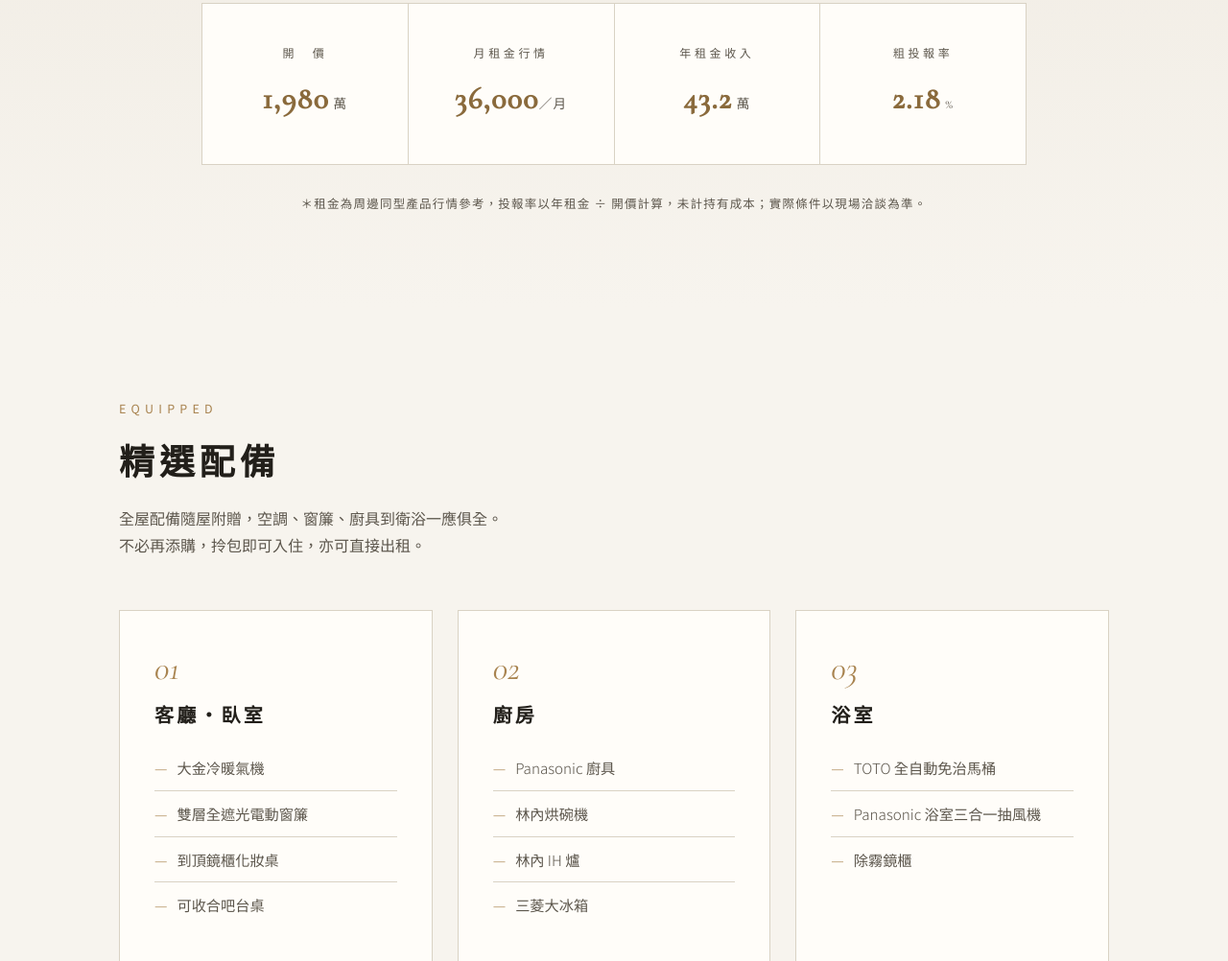
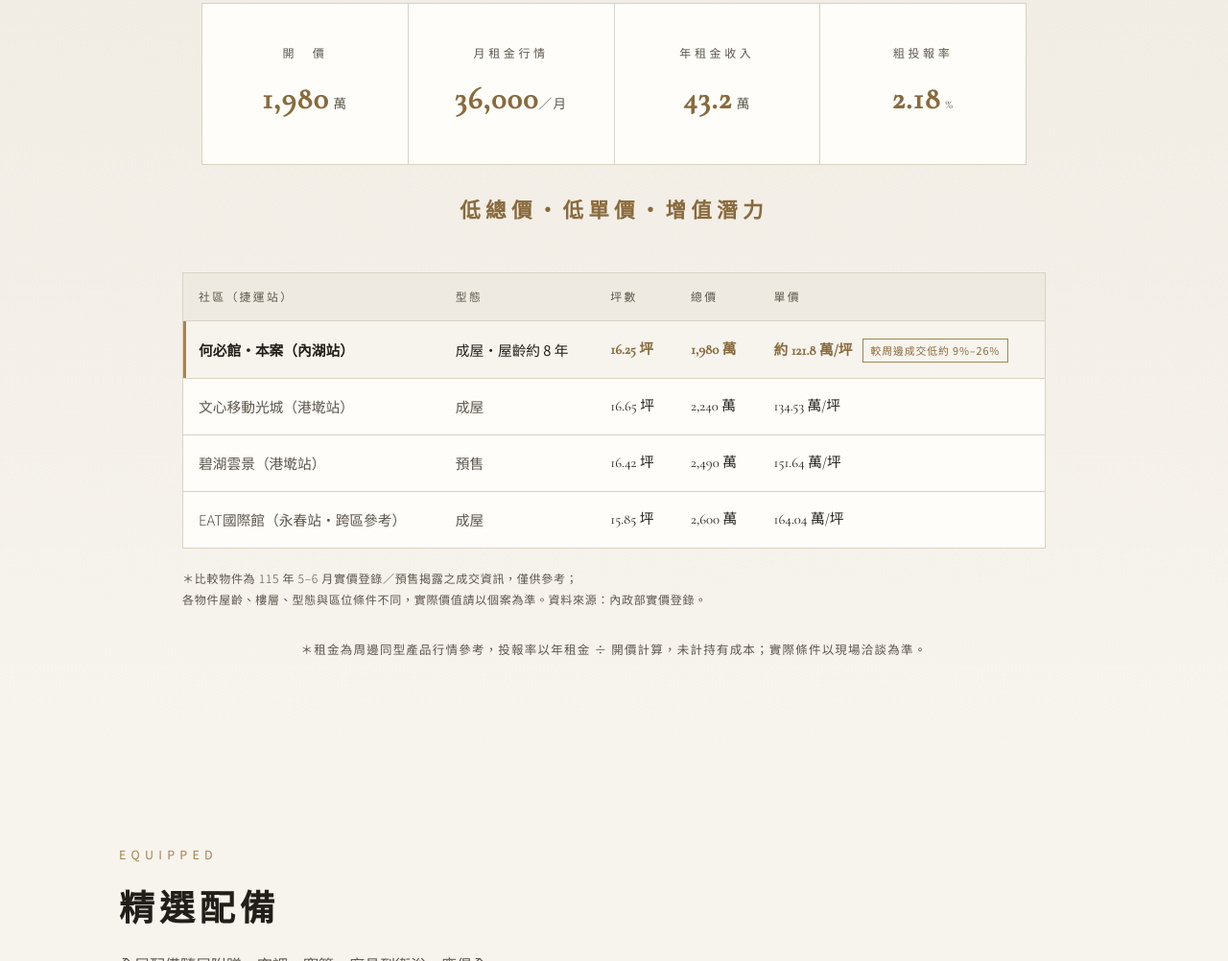
Before and after one commit to angelho-ai/hebiguan, a website: page index.html in a window 1280 px wide. Shown: the part 2143-3145 px from the top of the page at 96% size. Drawn offline with nearby package versions, Linux system fonts and the light colour scheme.

Commit message:
投資價值新增周邊實價登錄比較
Co-Authored-By: Claude Opus 5 (1M context) <noreply@anthropic.com>

```diff
--- a/index.html
+++ b/index.html
@@ -115,6 +115,21 @@ header{position:fixed;inset:0 0 auto 0;z-index:50;background:rgba(247,244,238,.8
 .icard .val small{font-size:.85rem;color:var(--ink-soft);font-weight:400;letter-spacing:.1em}
 .invest-note{font-size:.78rem;color:var(--ink-soft);letter-spacing:.1em}
 @media(max-width:720px){.invest-cards{flex-direction:column}.icard{border-left:none;border-top:1px solid var(--line)}.icard:first-child{border-top:none}}
+.invest-claim{font-family:var(--serif);font-size:clamp(1.05rem,2.2vw,1.35rem);font-weight:600;letter-spacing:.24em;color:var(--bronze-deep);margin:0 0 44px}
+
+/* 實價登錄比較表 */
+.comp-scroll{overflow-x:auto;-webkit-overflow-scrolling:touch;max-width:900px;margin:0 auto 20px}
+.comp-table{width:100%;min-width:700px;border-collapse:collapse;background:var(--white);border:1px solid var(--line);text-align:left;font-size:.92rem}
+.comp-table th{background:var(--bone-deep);color:var(--ink-soft);font-size:.74rem;font-weight:400;letter-spacing:.2em;padding:14px 16px;border-bottom:1px solid var(--line);white-space:nowrap}
+.comp-table td{padding:16px;border-bottom:1px solid var(--line);color:var(--ink-soft);font-weight:300;white-space:nowrap}
+.comp-table tbody tr:last-child td{border-bottom:none}
+.comp-table .num{font-family:var(--serif);font-weight:400;color:var(--ink)}
+/* 本案列：bronze 左框線 + 底色加深 + 字重加粗 */
+.comp-table tr.self td{background:var(--bone);color:var(--ink);font-weight:400}
+.comp-table tr.self td:first-child{box-shadow:inset 3px 0 0 var(--bronze);font-weight:600}
+.comp-table tr.self .num{color:var(--bronze-deep);font-weight:600}
+.comp-tag{display:inline-block;margin-left:10px;padding:2px 8px;border:1px solid var(--bronze);color:var(--bronze-deep);font-family:var(--sans);font-size:.68rem;font-weight:400;letter-spacing:.08em;white-space:nowrap}
+.comp-note{max-width:900px;margin:0 auto 30px;text-align:left;font-size:.75rem;line-height:1.9;font-weight:300;letter-spacing:.06em;color:var(--ink-soft)}
 
 /* location */
 .location{background:var(--white)}
@@ -267,6 +282,47 @@ footer .fbrand{font-family:var(--serif);letter-spacing:.4em;color:#cdb684;font-s
       <div class="icard"><div class="lab">年租金收入</div><div class="val" id="annualVal">43.2<small> 萬</small></div></div>
       <div class="icard"><div class="lab">粗投報率</div><div class="val" id="yieldVal">—</div></div>
     </div>
+    <p class="invest-claim">低總價・低單價・增值潛力</p>
+
+    <div class="comp-scroll">
+      <table class="comp-table">
+        <thead>
+          <tr><th>社區（捷運站）</th><th>型態</th><th>坪數</th><th>總價</th><th>單價</th></tr>
+        </thead>
+        <tbody>
+          <tr class="self">
+            <td>何必館・本案（內湖站）</td>
+            <td>成屋・屋齡約 8 年</td>
+            <td class="num">16.25 坪</td>
+            <td class="num">1,980 萬</td>
+            <td><span class="num">約 121.8 萬/坪</span><span class="comp-tag">較周邊成交低約 9%–26%</span></td>
+          </tr>
+          <tr>
+            <td>文心移動光城（港墘站）</td>
+            <td>成屋</td>
+            <td class="num">16.65 坪</td>
+            <td class="num">2,240 萬</td>
+            <td class="num">134.53 萬/坪</td>
+          </tr>
+          <tr>
+            <td>碧湖雲景（港墘站）</td>
+            <td>預售</td>
+            <td class="num">16.42 坪</td>
+            <td class="num">2,490 萬</td>
+            <td class="num">151.64 萬/坪</td>
+          </tr>
+          <tr>
+            <td>EAT國際館（永春站・跨區參考）</td>
+            <td>成屋</td>
+            <td class="num">15.85 坪</td>
+            <td class="num">2,600 萬</td>
+            <td class="num">164.04 萬/坪</td>
+          </tr>
+        </tbody>
+      </table>
+    </div>
+    <p class="comp-note">＊比較物件為 115 年 5–6 月實價登錄／預售揭露之成交資訊，僅供參考；<br>各物件屋齡、樓層、型態與區位條件不同，實際價值請以個案為準。資料來源：內政部實價登錄。</p>
+
     <p class="invest-note">＊租金為周邊同型產品行情參考，投報率以年租金 ÷ 開價計算，未計持有成本；實際條件以現場洽談為準。</p>
   </div>
 </section>
```
